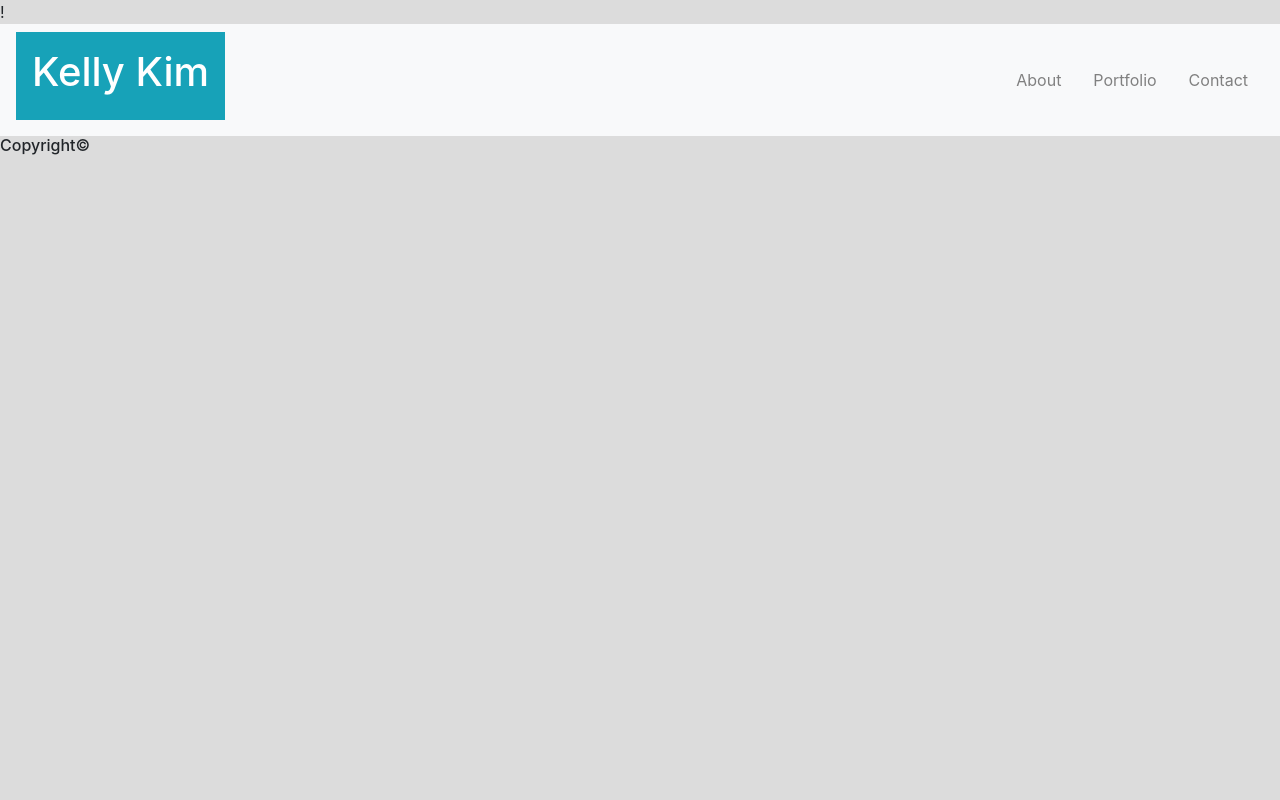
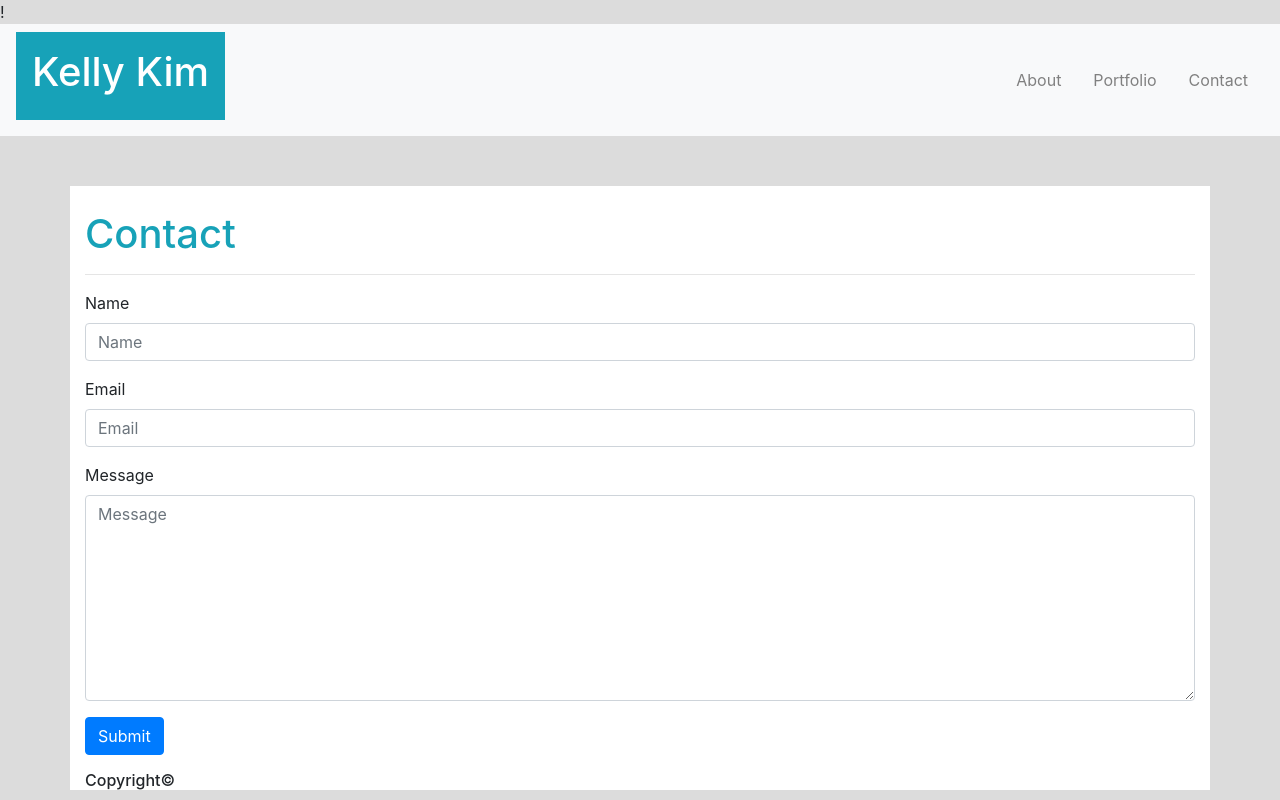
Before and after one commit to kellykim831/Responsive_Portfolio, a plain HTML site: page contact.html in a window 1280 px wide. Drawn offline with nearby package versions, Linux system fonts and the light colour scheme.

Commit message:
insert bootstrap form code to create layout.

```diff
--- a/contact.html
+++ b/contact.html
@@ -28,6 +28,36 @@
       </ul>
       </nav>
 
+      <body>
+        <div class="container">
+            <!-- Stack the columns on mobile by making one full-width and the other half-width -->
+            <div class="row">
+            <div class="col-md-12">
+                <br>
+              <h1 class="text-info">Contact</h1>
+            <hr>
+            </div>
+            </div>
+        <form>
+            <div class="form-group">
+              <label for="exampleInputEmail1">Name</label>
+              <input type="email" class="form-control" id="exampleInputEmail1" placeholder="Name">
+            </div>
+            <div class="form-group">
+              <label for="exampleInputPassword1">Email</label>
+              <input type="password" class="form-control" id="exampleInputPassword1" placeholder="Email">
+            </div>
+            <div class="form-group">
+                <label for="exampleFormControlTextarea1">Message</label>
+                <textarea class="form-control" id="exampleFormControlTextarea1" placeholder="Message" rows="8"></textarea>
+              </div>
+              <button type="submit" class="btn btn-primary">Submit</button>
+          </form>
+
+
+
+      </body>
+
 
         <!-- Optional JavaScript -->
     <!-- jQuery first, then Popper.js, then Bootstrap JS -->
```
